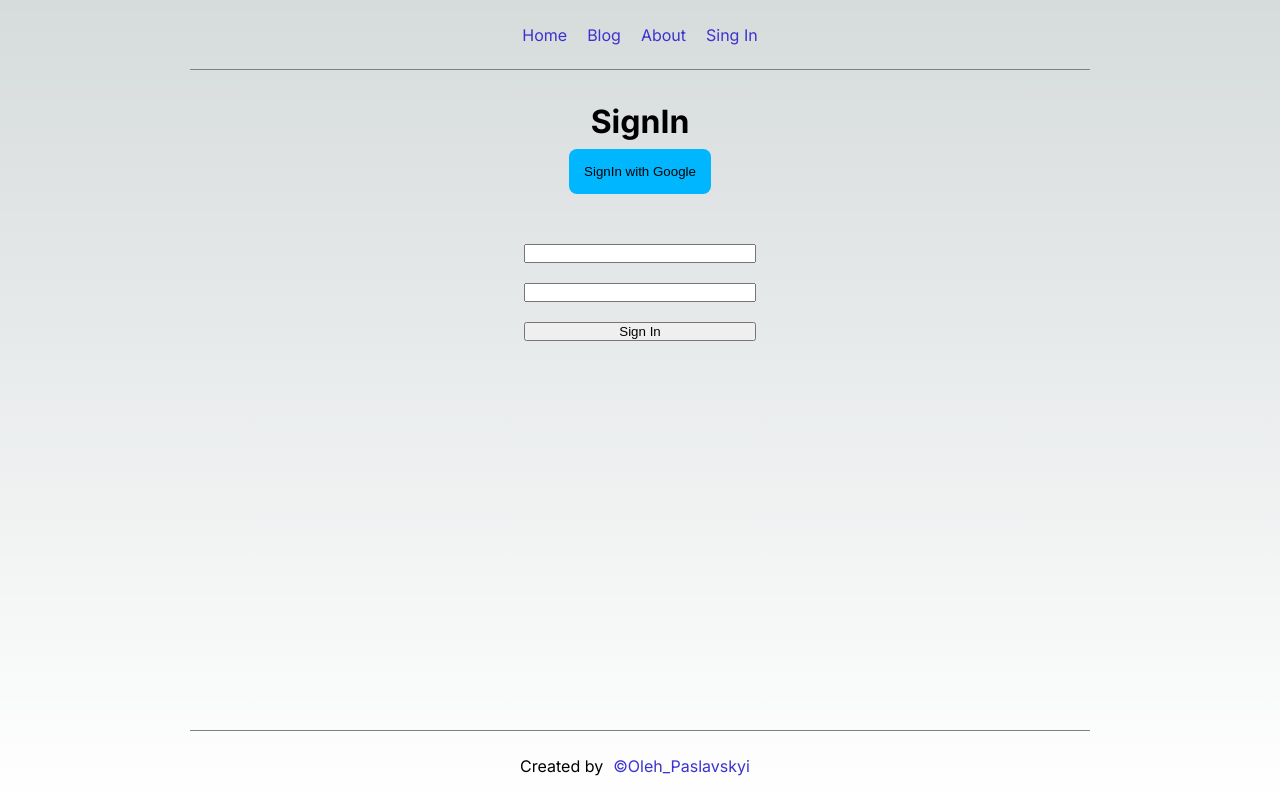
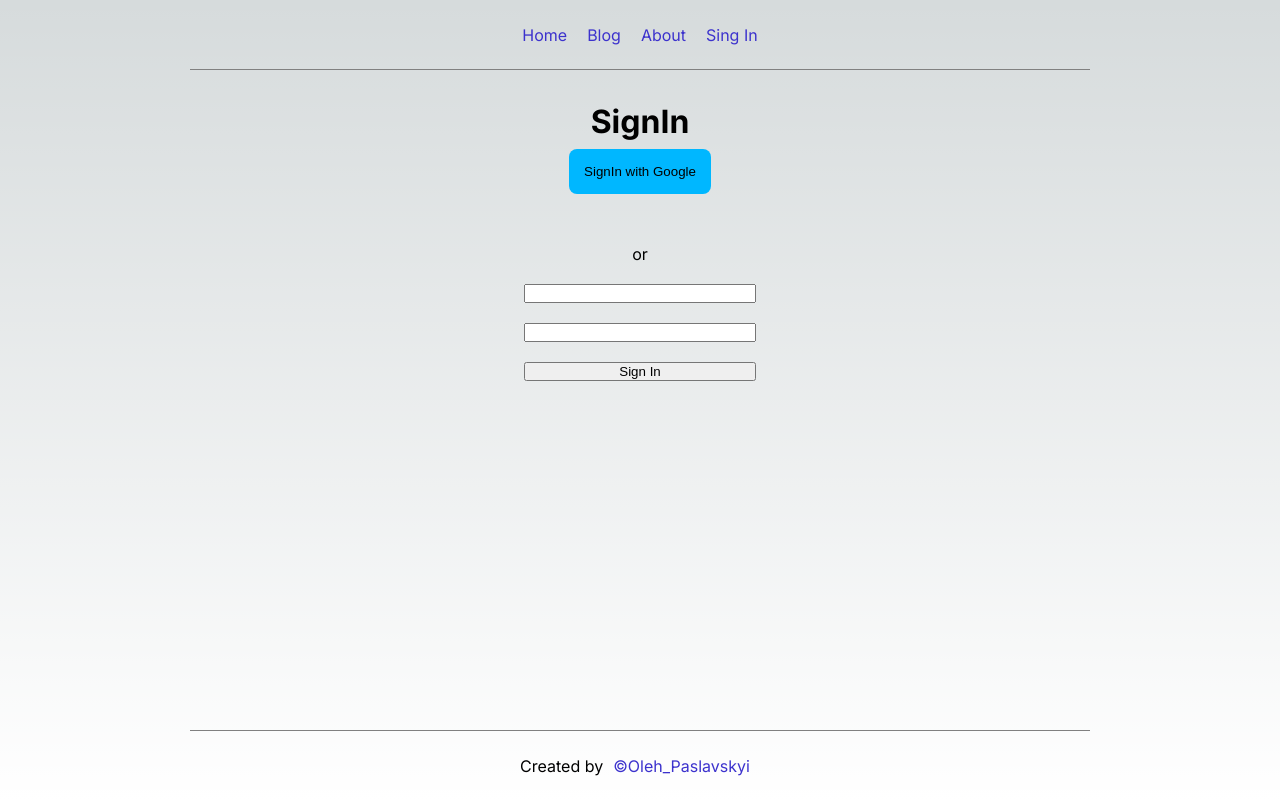
Before and after one commit to OPaslavskiy/test_next_js, a Next.js app: page /signin in a window 1280 px wide. Built offline with nearby package versions, Linux system fonts and the light colour scheme; no server answers.

Commit message:
all ready

```diff
--- a/app/signin/page.tsx
+++ b/app/signin/page.tsx
@@ -6,6 +6,7 @@ export default async function Signin() {
     <div className="container">
       <h1>SignIn</h1>
       <GoogleButton />
+
       <SignInForm />
     </div>
   );
--- a/components/SignInForm.tsx
+++ b/components/SignInForm.tsx
@@ -25,6 +25,7 @@ const SignInForm = () => {
   return (
     <div className="container ">
       <form className="formdiv" onSubmit={handleSubmit}>
+        <div className="container">or</div>
         <input type="email" name="email" required />
         <input type="password" name="password" required />
         <button type="submit">Sign In</button>
```
